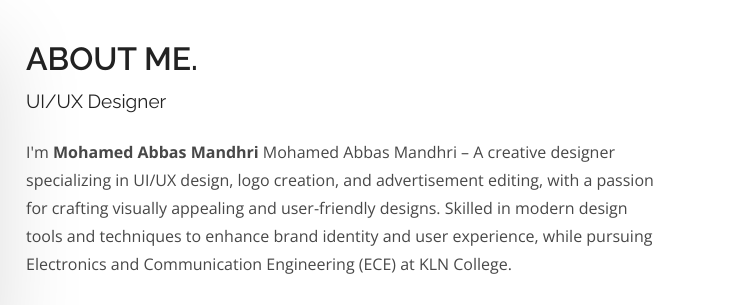
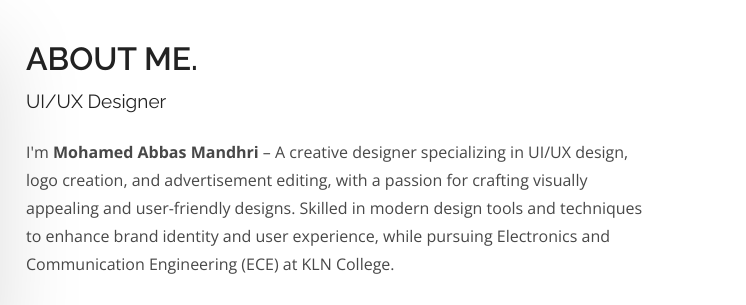
Before and after one commit to Mohamed-Abbas-N/portfolio, a plain HTML site: page index.html in a window 1280 px wide. Shown: the part 860-1165 px from the top of the page, 534-1280 px from the left. Drawn offline with nearby package versions, Linux system fonts and the light colour scheme.

Commit message:
Update index.html

```diff
--- a/index.html
+++ b/index.html
@@ -132,7 +132,7 @@
                                 <h2>About Me.</h2>
                                 <span>UI/UX Designer</span>
                             </div>
-                            <p>I'm <b>Mohamed Abbas Mandhri</b> Mohamed Abbas Mandhri – A creative designer specializing in UI/UX design, logo creation, and advertisement editing, with a passion for crafting visually appealing and user-friendly designs. Skilled in modern design tools and techniques to enhance brand identity and user experience, while pursuing Electronics and Communication Engineering (ECE) at KLN College.</p>
+                            <p>I'm <b>Mohamed Abbas Mandhri</b> – A creative designer specializing in UI/UX design, logo creation, and advertisement editing, with a passion for crafting visually appealing and user-friendly designs. Skilled in modern design tools and techniques to enhance brand identity and user experience, while pursuing Electronics and Communication Engineering (ECE) at KLN College.</p>
                             <!--About Social Icons-->
                             <div class="social-icons">
                                 <!-- <a href="#"><i class="fa fa-facebook"></i></a>
```
